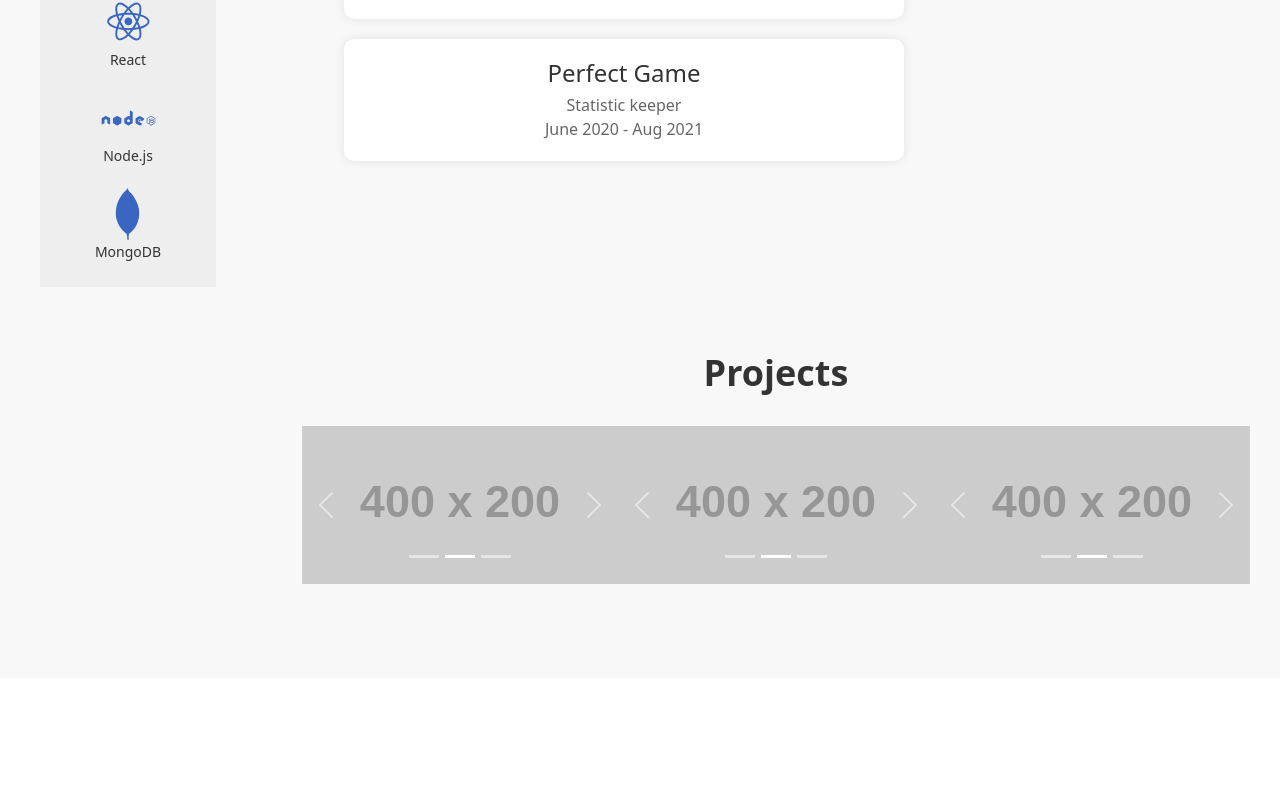
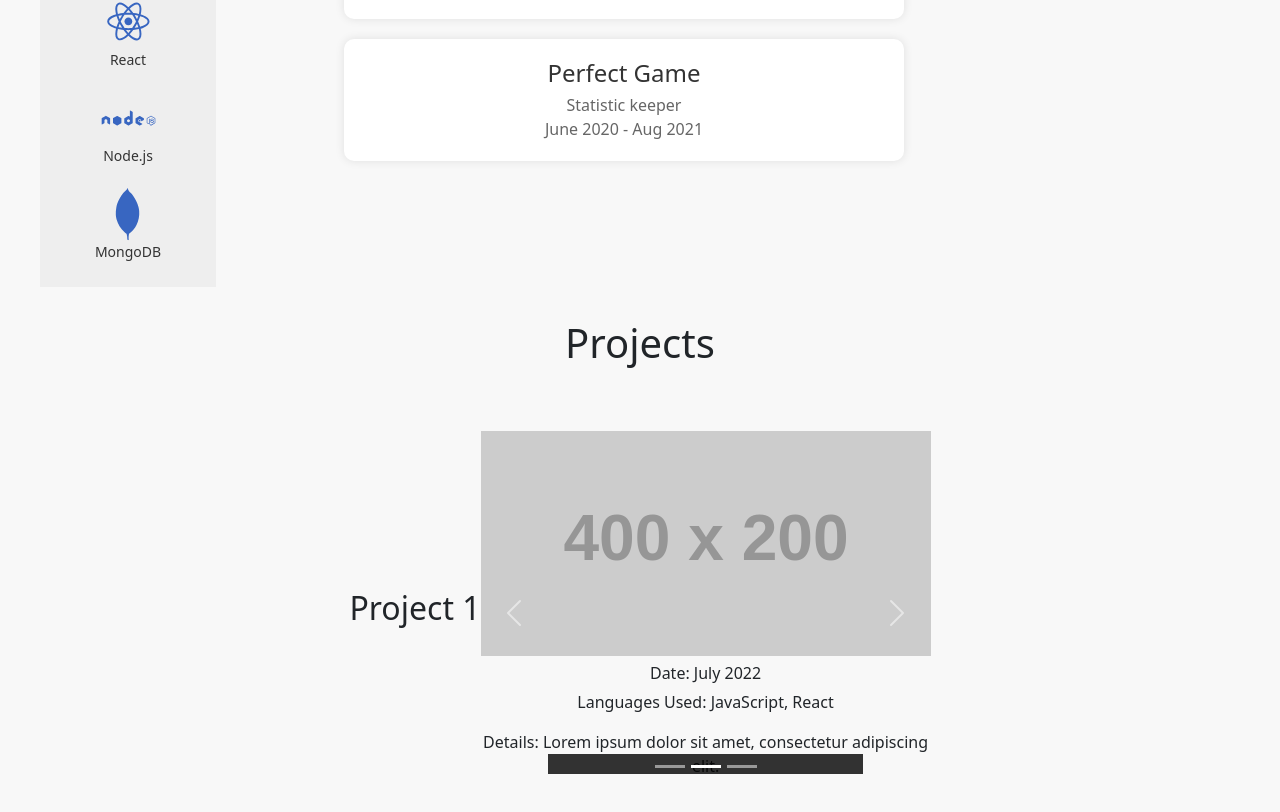
Before and after one commit to triciasawyer/portfolio, a React (Create React App) app: page / in a window 1280 px wide. Shown: the part 1202-2014 px from the top of the page. Before the commit the page ends 1880 px from the top, so only its background shows below. Built offline with nearby package versions, Linux system fonts and the light colour scheme.

Commit message:
edit projects section

```diff
--- a/src/Components/Content/content.css
+++ b/src/Components/Content/content.css
@@ -44,16 +44,14 @@
   margin-top: 4rem;
   margin-bottom: 20px;
   font-weight: bold;
-  text-align: center;
 }
 
 .project-list {
   padding-bottom: 2rem;
   margin-bottom: 2rem;
   margin-top: 2rem;
-  margin-left: 17rem;
-  justify-content: center;
-  flex-wrap: wrap;
+  margin-left: auto;
+  margin-right: auto;
   text-align: center;
   width: auto;
 }
@@ -67,7 +65,6 @@
 }
 
 .project-carousel {
-  flex: 1;
   max-width: 500px;
   margin: 1rem;
   border-radius: 10px;
--- a/src/Components/Content/content.js
+++ b/src/Components/Content/content.js
@@ -3,7 +3,7 @@ import 'bootstrap/dist/css/bootstrap.min.css';
 import './content.css';
 import Skills from '../Skills/skills';
 import Header from '../Header/header';
-import Carousel from 'react-bootstrap/Carousel';
+import Project from '../Projects/projects';
 
 const ExperienceItem = ({ experience }) => {
   return (
@@ -15,31 +15,25 @@ const ExperienceItem = ({ experience }) => {
   );
 };
 
-const ProjectCarousel = () => {
-  // Placeholder images for projects
-  const projectImages = [
-    'https://via.placeholder.com/400x200',
-    'https://via.placeholder.com/400x200',
-    'https://via.placeholder.com/400x200',
-  ];
-
-
-  return (
-    <Carousel>
-      {projectImages.map((image, index) => (
-        <Carousel.Item key={index}>
-          <img className="d-block w-100" src={image} alt={`Project ${index + 1}`} />
-        </Carousel.Item>
-      ))}
-    </Carousel>
-  );
-};
-
 const Content = () => {
   const info = {
     experience: "Experience",
     projects: "Projects",
   };
+
+  const projects = [
+    {
+      title: "Project 1",
+      date: "July 2022",
+      languages: "JavaScript, React",
+      details: "Lorem ipsum dolor sit amet, consectetur adipiscing elit.",
+      images: [
+        'https://via.placeholder.com/400x200',
+        'https://via.placeholder.com/400x200',
+        'https://via.placeholder.com/400x200',
+      ],
+    },
+  ];
 
   const experience = [
     {
@@ -75,12 +69,19 @@ const Content = () => {
           </div>
         </div>
         <div className="project-list">
-          <h1 className="h1-experience">{info.projects}</h1>
+          <h1>{info.projects}</h1>
           <div className="project-carousel-container">
-            <ProjectCarousel className="project-carousel" />
-            <ProjectCarousel className="project-carousel" />
-            <ProjectCarousel className="project-carousel" />
-          </div>
+          {projects.map((project, index) => (
+            <Project
+              key={index}
+              title={project.title}
+              date={project.date}
+              languages={project.languages}
+              details={project.details}
+              images={project.images}
+            />
+          ))}
+            </div>
         </div>
       </div>
     </>
--- /dev/null
+++ b/src/Components/Projects/projects.css
@@ -0,0 +1,16 @@
+.carousel-caption {
+    background-color: rgba(0, 0, 0, 0.8);
+    color: white;
+    padding: 10px;
+  }
+
+  .carousel-date,
+  .carousel-languages,
+  .carousel-details {
+    margin: 5px 0;
+  }
+
+  .carousel-pack {
+    display: flex;
+    flex-direction: column;
+  }
--- /dev/null
+++ b/src/Components/Projects/projects.js
@@ -0,0 +1,27 @@
+import React from 'react';
+import Carousel from 'react-bootstrap/Carousel';
+import './projects.css';
+
+const Project = ({ title, date, languages, details, images }) => {
+    return (
+        <div className="project-carousel-container">
+            <h2>{title}</h2>
+            <Carousel>
+                {images.map((image, index) => (
+                    <Carousel.Item key={index}>
+                        <div className='carousel-pack'>
+                        <img className="project-img" src={image} alt={`Project ${index + 1}`} />
+                        <div className="carousel-caption">
+                        </div>
+                            <p className='carousel-date'>Date: {date}</p>
+                            <p className='carousel-lang'>Languages Used: {languages}</p>
+                            <p className='carousel-det'>Details: {details}</p>
+                        </div>
+                    </Carousel.Item>
+                ))}
+            </Carousel>
+        </div>
+    );
+};
+
+export default Project;
```
